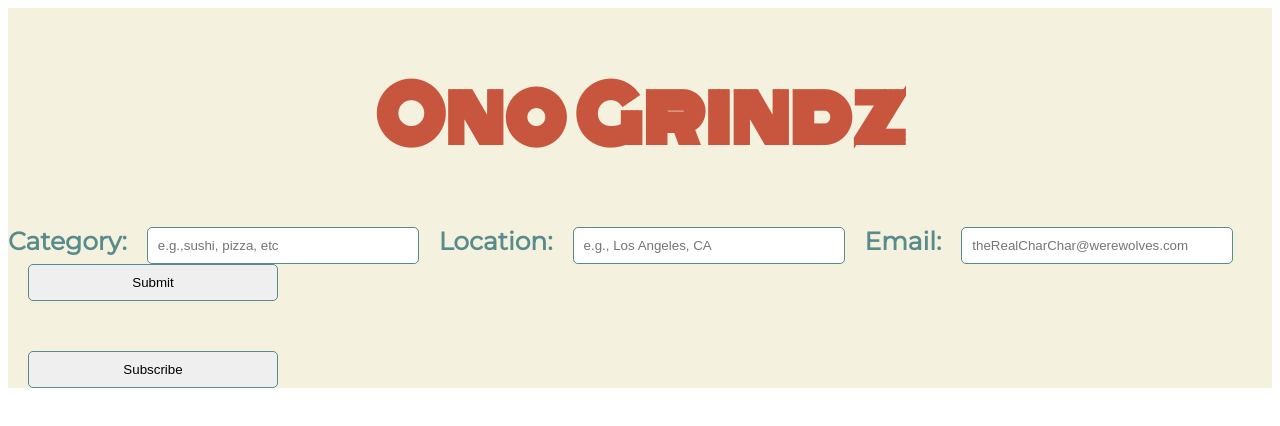
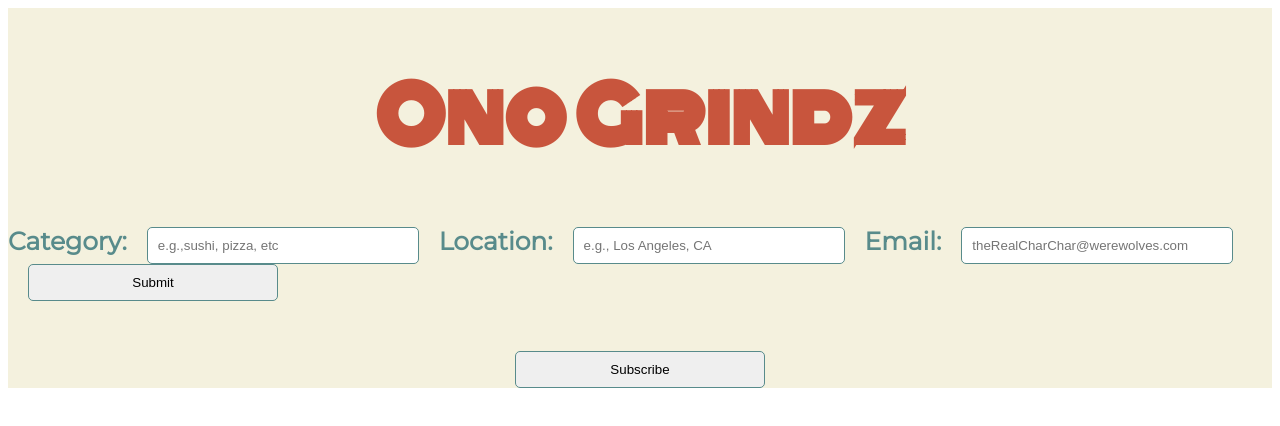
Before and after one commit to mikatodd/ono-grindz, a React app: page / in a window 1280 px wide. Shown: the top 426 px of the page. Built offline with nearby package versions, Linux system fonts and the light colour scheme.

Commit message:
additional styling

```diff
--- a/client/components/Restaurant.jsx
+++ b/client/components/Restaurant.jsx
@@ -4,20 +4,21 @@ import React, { useState, useEffect } from 'react';
 const Restaurant = (props) => {
 
   useEffect(() => {
-    {console.log('Restaurant Component: Use Effect Fired');}
+    { console.log('Restaurant Component: Use Effect Fired'); }
   })
   return (
     <div>
       <div className="restaurantCard">
-        <img className = "avatar" src ={props.image_url}></img>
+        <img className="avatar" src={props.image_url}></img>
         <div className="restaurantInfoContainer">
           <h4><b>{props.name}</b></h4>
           <p>Address: {props.location.address1}</p>
           <p>Hours: {props.schedule[0]} - props.schedule[1]</p>
           <p>Phone: {props.display_phone}</p>
           <p>Rating: {props.rating}</p>
-          <input type="button" value={props.subscribed} name={props.id} onClick={props.handleClick} selected={props.subscribed}/>
+
         </div>
+        <input type="button" className="card-btn" value={props.subscribed} name={props.id} onClick={props.handleClick} selected={props.subscribed} />
       </div>
     </div>
   )
--- a/client/components/Restaurants.jsx
+++ b/client/components/Restaurants.jsx
@@ -112,8 +112,8 @@ const Restaurants = (props) => {
       <div className="cardContainer">
         {restaurants}
       </div>
-      <div>
-        <input type="button" value="Subscribe" onClick={subscribe} />
+      <div className="subscribe-container">
+        <input type="button" className="subscribe-btn" value="Subscribe" onClick={subscribe} />
       </div>
     </div>
   )
--- a/client/style/styles.css
+++ b/client/style/styles.css
@@ -7,6 +7,7 @@
 .header-container {
   display: flex;
   justify-content: center;
+  align-content: center;
 }
 
 h1 {
@@ -46,9 +47,9 @@ input {
 }
 
 .displayContainer {
-  display: grid;
-  grid-template-columns: repeat(2, 1fr);
-  grid-template-rows: repeat(2, auto);
+  /* display: grid;
+  grid-template-columns: repeat(3, 1fr);
+  grid-template-rows: repeat(2, auto); */
   margin-top: 50px;
 }
 
@@ -57,9 +58,6 @@ input {
   grid-row: 0 / 2;
 }
 
-/* .mapContainer {
-  grid-column: 1 / 2;
-} */
 
 img {
   height:50%;
@@ -68,18 +66,38 @@ img {
   border-top-left-radius: 8px;
   border-top-right-radius: 8px;
 }
+
+.restaurantCard {
+  background-color: #fff;
+}
+
 .restaurantCard:hover {
   box-shadow: 0 8px 16px 0 rgba(0,0,0,0.2);
 }
 
 .restaurantInfoContainer {
-  padding: 2px 16px;
+  padding: 4px 20px;
+  background-color: #fff;
+  display: flex;
+  flex-direction: column;
+  justify-content: center;
+}
+
+.card-btn {
+  margin-top: 30px;
 }
 
 .cardContainer {
   display: grid;
   grid-template-columns: repeat(3, 1fr);
-  grid-template-rows: repeat(3, 1fr);
-  grid-column-gap: 20px;
+  grid-template-rows: repeat(2, 1fr);
+  grid-column-gap: 40px;
+  justify-content: center;
   height: 3fr;
 }
+
+
+.subscribe-container {
+  display: flex;
+  justify-content: center;
+}
```
